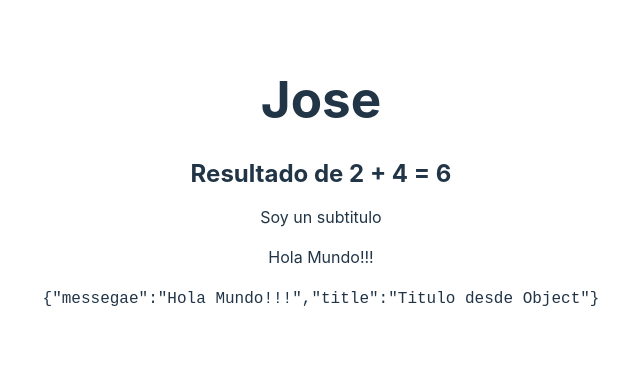
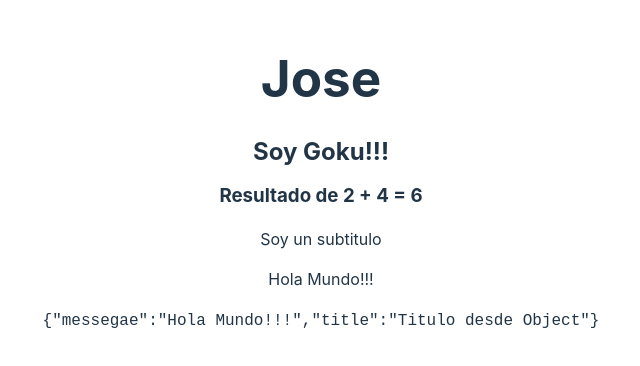
Before and after one commit to ing-jose-rafael/react-curso, a React (Vite) app: page / in a window 1280 px wide. Shown: the part 226-592 px from the top of the page, without its empty margins (319-959 px from the left). Built offline with nearby package versions, Linux system fonts and the light colour scheme.

Commit message:
Comunon entre componentes - Props

```diff
--- a/src/FirstApp.jsx
+++ b/src/FirstApp.jsx
@@ -12,12 +12,14 @@ const newObject = {
 const getResult = ( a ,b ) => a + b;
 
 
-export const FirstApp = () => {
+export const FirstApp = ( props ) => {
+    console.log( props );
     return (
         <>
             <h1>{ newMessage }</h1>
+            <h2>{ props.title }</h2>
             {/* funciones que no sean async  */}
-            <h2>Resultado de 2 + 4 = { getResult(2,4) }</h2>
+            <h3>Resultado de 2 + 4 = { getResult(2,4) }</h3>
             <p>Soy un subtitulo</p>
             <p>{ newObject.messegae }</p>
             <code>{ JSON.stringify( newObject ) }</code>
--- a/src/main.jsx
+++ b/src/main.jsx
@@ -8,6 +8,6 @@ import './index.css'
 ReactDOM.createRoot(document.getElementById('root')).render(
   <React.StrictMode>
     {/* <App /> */}
-    <FirstApp/>
+    <FirstApp title="Soy Goku!!!"/>
   </React.StrictMode>
 )
```
